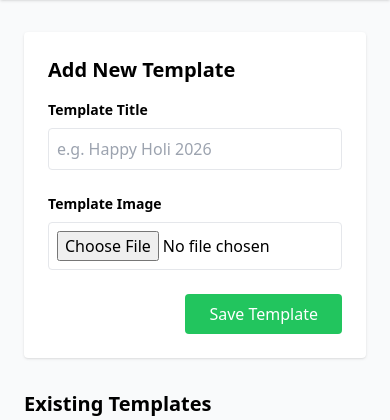
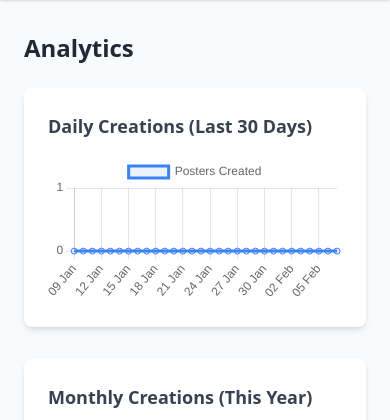
Before and after one commit to indrajeetsak/poster-app, a PHP site: page /admin/dashboard.php in a window 390 px wide. Shown: the part 60-480 px from the top of the page. Run offline with PHP 8.4, Linux system fonts and the light colour scheme; a user stored in the database is signed in; tables that the repository leaves empty hold one stand-in row (values such as "Sample post"); some libraries are stand-ins or nearby versions; grey boxes are pictures that could not be loaded.

Commit message:
First draft

```diff
--- a/admin/dashboard.php
+++ b/admin/dashboard.php
@@ -4,6 +4,38 @@ require 'auth.php';
 checkLogin();
 
 $templates = $pdo->query("SELECT * FROM poster_templates ORDER BY id DESC")->fetchAll();
+
+// Analytics: Daily (Last 30 Days)
+$dailyStats = $pdo->query("
+    SELECT DATE(created_at) as date, COUNT(*) as count
+    FROM generated_posters
+    WHERE created_at >= DATE_SUB(CURDATE(), INTERVAL 30 DAY)
+    GROUP BY DATE(created_at)
+    ORDER BY date ASC
+")->fetchAll(PDO::FETCH_KEY_PAIR);
+
+$dates = [];
+$dailyCounts = [];
+for ($i = 29; $i >= 0; $i--) {
+    $date = date('Y-m-d', strtotime("-$i days"));
+    $dates[] = date('d M', strtotime($date));
+    $dailyCounts[] = $dailyStats[$date] ?? 0;
+}
+
+// Analytics: Monthly (Current Year)
+$monthlyStats = $pdo->query("
+    SELECT MONTH(created_at) as month, COUNT(*) as count
+    FROM generated_posters
+    WHERE YEAR(created_at) = YEAR(CURDATE())
+    GROUP BY MONTH(created_at)
+    ORDER BY month ASC
+")->fetchAll(PDO::FETCH_KEY_PAIR);
+
+$months = ['Jan', 'Feb', 'Mar', 'Apr', 'May', 'Jun', 'Jul', 'Aug', 'Sep', 'Oct', 'Nov', 'Dec'];
+$monthlyCounts = [];
+for ($i = 1; $i <= 12; $i++) {
+    $monthlyCounts[] = $monthlyStats[$i] ?? 0;
+}
 ?>
 <!DOCTYPE html>
 <html lang="en">
@@ -12,6 +44,7 @@ $templates = $pdo->query("SELECT * FROM poster_templates ORDER BY id DESC")->fet
     <meta name="viewport" content="width=device-width, initial-scale=1.0">
     <title>Admin Dashboard</title>
     <script src="https://cdn.tailwindcss.com"></script>
+    <script src="https://cdn.jsdelivr.net/npm/chart.js"></script>
 </head>
 <body class="bg-gray-50 min-h-screen">
     <nav class="bg-white shadow mb-8">
@@ -22,6 +55,59 @@ $templates = $pdo->query("SELECT * FROM poster_templates ORDER BY id DESC")->fet
     </nav>
 
     <div class="container mx-auto px-6">
+
+        <!-- Analytics Section -->
+        <h2 class="text-2xl font-bold mb-6 text-gray-800">Analytics</h2>
+        <div class="grid grid-cols-1 md:grid-cols-2 gap-8 mb-10">
+            <!-- Daily Chart -->
+            <div class="bg-white p-6 rounded-lg shadow-md">
+                <h3 class="text-lg font-bold mb-4 text-gray-700">Daily Creations (Last 30 Days)</h3>
+                <canvas id="dailyChart"></canvas>
+            </div>
+            <!-- Monthly Chart -->
+            <div class="bg-white p-6 rounded-lg shadow-md">
+                <h3 class="text-lg font-bold mb-4 text-gray-700">Monthly Creations (This Year)</h3>
+                <canvas id="monthlyChart"></canvas>
+            </div>
+        </div>
+
+        <script>
+            // Daily Chart
+            const ctxDaily = document.getElementById('dailyChart').getContext('2d');
+            new Chart(ctxDaily, {
+                type: 'line',
+                data: {
+                    labels: <?php echo json_encode($dates); ?>,
+                    datasets: [{
+                        label: 'Posters Created',
+                        data: <?php echo json_encode($dailyCounts); ?>,
+                        borderColor: 'rgb(59, 130, 246)',
+                        backgroundColor: 'rgba(59, 130, 246, 0.1)',
+                        tension: 0.3,
+                        fill: true
+                    }]
+                },
+                options: { scales: { y: { beginAtZero: true, ticks: { precision: 0 } } } }
+            });
+
+            // Monthly Chart
+            const ctxMonthly = document.getElementById('monthlyChart').getContext('2d');
+            new Chart(ctxMonthly, {
+                type: 'bar',
+                data: {
+                    labels: <?php echo json_encode($months); ?>,
+                    datasets: [{
+                        label: 'Posters Created',
+                        data: <?php echo json_encode($monthlyCounts); ?>,
+                        backgroundColor: 'rgba(16, 185, 129, 0.6)',
+                        borderColor: 'rgb(16, 185, 129)',
+                        borderWidth: 1
+                    }]
+                },
+                options: { scales: { y: { beginAtZero: true, ticks: { precision: 0 } } } }
+            });
+        </script>
+
         <!-- Add Template Form -->
         <div class="bg-white rounded shadow p-6 mb-8">
             <h2 class="text-xl font-bold mb-4">Add New Template</h2>
--- a/admin/edit_template.php
+++ b/admin/edit_template.php
@@ -25,6 +25,7 @@ if (!$template) {
     <meta name="viewport" content="width=device-width, initial-scale=1.0">
     <title>Edit Template</title>
     <script src="https://cdn.tailwindcss.com"></script>
+    <link href="https://fonts.googleapis.com/css2?family=Inter:wght@400;600;700&family=Khand:wght@400;600;700&display=swap" rel="stylesheet">
 </head>
 <body class="bg-gray-50 min-h-screen">
     <nav class="bg-white shadow mb-8">
--- a/index.php
+++ b/index.php
@@ -5,7 +5,7 @@
     <meta name="viewport" content="width=device-width, initial-scale=1.0">
     <title>Poster Generator</title>
     <script src="https://cdn.tailwindcss.com"></script>
-    <link href="https://fonts.googleapis.com/css2?family=Inter:wght@400;600;700&display=swap" rel="stylesheet">
+    <link href="https://fonts.googleapis.com/css2?family=Inter:wght@400;600;700&family=Khand:wght@400;600;700&display=swap" rel="stylesheet">
     <style>
         body { font-family: 'Inter', sans-serif; }
     </style>
--- a/script.js
+++ b/script.js
@@ -260,7 +260,7 @@ function drawCanvas(name, designation, userImage) {
             // 3. Draw Name
             const nameSize = parseInt(activeTemplate.name_font_size);
             const nameColor = activeTemplate.name_color;
-            ctx.font = `bold ${nameSize}px 'Inter', sans-serif`;
+            ctx.font = `bold ${nameSize}px 'Khand', sans-serif`;
             ctx.fillStyle = nameColor;
             ctx.textAlign = 'right'; // Right aligned
             ctx.textBaseline = 'top';
@@ -270,7 +270,7 @@ function drawCanvas(name, designation, userImage) {
             if (designation) {
                 const desSize = parseInt(activeTemplate.designation_font_size);
                 const desColor = activeTemplate.designation_color;
-                ctx.font = `${desSize}px 'Inter', sans-serif`;
+                ctx.font = `${desSize}px 'Khand', sans-serif`;
                 ctx.fillStyle = desColor;
                 ctx.textAlign = 'right'; // Right aligned
                 ctx.textBaseline = 'top';
```
